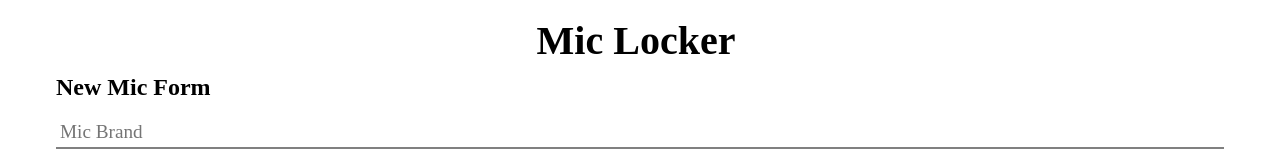
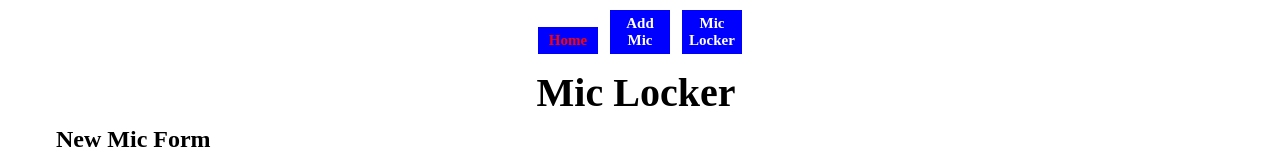
Before and after one commit to GuillermoCardoze/mic-locker-app, a React (Create React App) app: page / in a window 1280 px wide. Shown: the top 155 px of the page. Built offline with nearby package versions, Linux system fonts and the light colour scheme; data requests are answered from the project's data file.

Commit message:
made errorpage and changed pages.js to pages

```diff
--- a/src/components/Header.js
+++ b/src/components/Header.js
@@ -1,9 +1,11 @@
 import React from "react";
+import NavBar from "../pages/NavBar";
 
 function Header() {
   return (
     <header>
       <h1>
+        <NavBar />
         Mic Locker
         <span className="logo" role="img">
         </span>
--- a/src/index.js
+++ b/src/index.js
@@ -1,9 +1,7 @@
 import React from 'react';
-import { createRoot } from 'react-dom/client';
 import ReactDOM from "react-dom/client";
 import './index.css';
 import { createBrowserRouter, RouterProvider } from 'react-router-dom';
-import App from './components/App';
 import routes from "./routes"
 
 
--- a/src/pages.js/About.js
+++ b/src/pages/About.js
@@ -1,4 +1,4 @@
-import NavBar from "../components/NavBar";
+import NavBar from "./NavBar";
 
 function About() {
     return (
--- /dev/null
+++ b/src/pages/ErrorPage.js
@@ -0,0 +1,20 @@
+import NavBar from "./NavBar";
+import { useRouteError } from "react-router-dom";
+
+function ErrorPage() {
+  const error = useRouteError();
+  console.error(error);
+
+  return (
+    <>
+      <header>
+        <NavBar />
+      </header>
+      <main>
+        <h1>Whoops! Something went wrong!</h1>
+      </main>
+    </>
+  );
+}
+
+export default ErrorPage;
--- a/src/pages.js/NavBar.js
+++ b/src/pages/NavBar.js
@@ -13,19 +13,19 @@ function NavBar() {
         Home
       </NavLink>
       <NavLink
-        to="/about"
+        to="/form"
         className="nav-link"
       >
-        About
+        Add Mic
       </NavLink>
       <NavLink
-        to="/login"
+        to="/mics"
         className="nav-link"
       >
-        Login
+        Mic Locker
       </NavLink>
     </nav>
   );
 };
 
-export default NavBar;
+export default NavBar
--- a/src/routes.js
+++ b/src/routes.js
@@ -1,20 +1,30 @@
 import NewMicForm from "./components/NewMicForm"
 import MicPage from "./components/MicPage"
-import App from "./components/App";
+import About from "./pages/About";
+import ErrorPage from "./pages/ErrorPage";
+import App from "./components/App"
 
 const routes = [
   {
     path: "/",
-      element: <App />
+    element: <App />,
+    errorElement: <ErrorPage />
+  },
+  {
+    path: "/about",
+    element: <About />,
+    errorElement: <ErrorPage />
   },
   {
     path: "/form",
-        element: < NewMicForm />
+    element: <NewMicForm />,
+    errorElement: <ErrorPage />
   },
   {
     path: "/mics",
-        element: <MicPage />
+    element: <MicPage />,
+    errorElement: <ErrorPage />
   }
-  ]
+];
 
 export default routes;
```
Also changed, not shown: src/pages/NavBar.css (renamed from src/pages.js/NavBar.css). Lines whose indentation alone changed are shown as unchanged.
